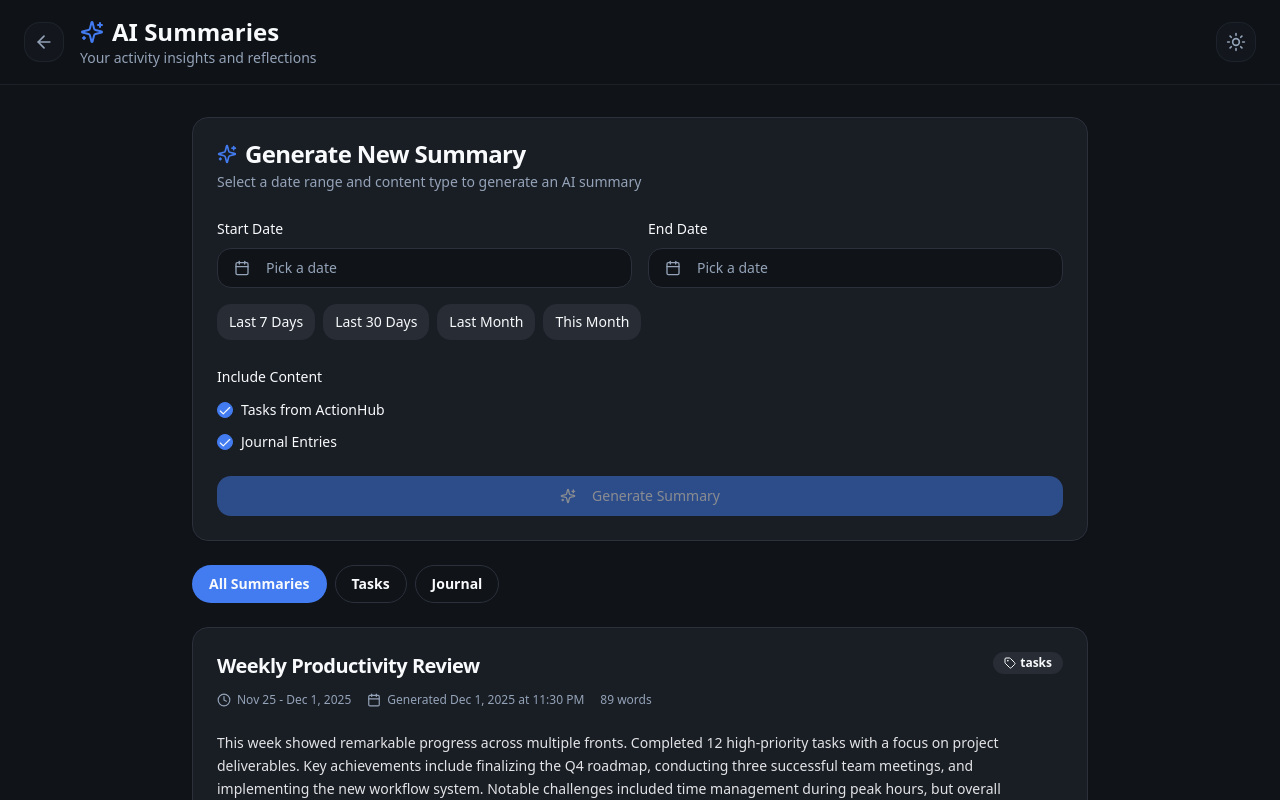
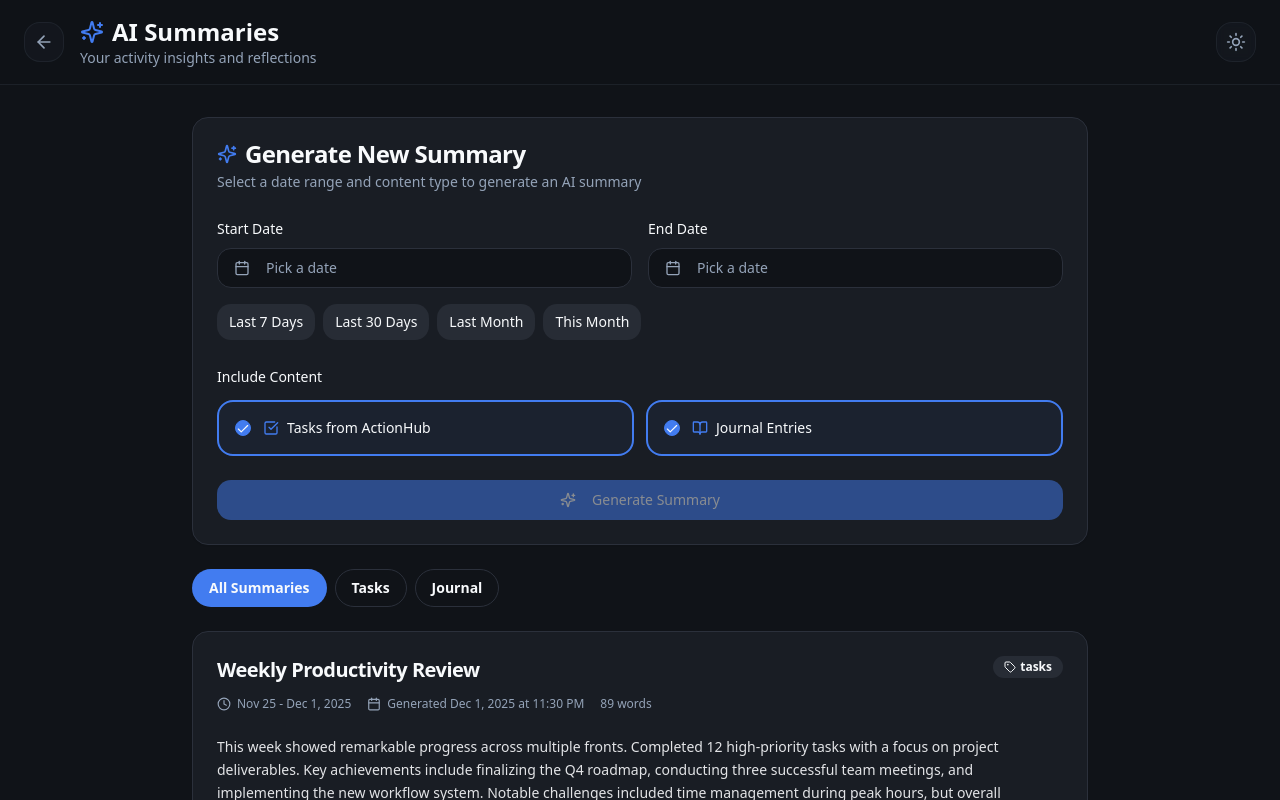
Before and after one commit to digitaltracer/photoshop-form-fix, a React (Vite) app: page /summary in a window 1280 px wide. Shown: the top 800 px of the page. Built offline with nearby package versions, Linux system fonts and the light colour scheme; the HTML template or start-up script is replaced by a standard one.

Commit message:
Refactor AI Summaries Include Content

```diff
--- a/src/pages/Summary.tsx
+++ b/src/pages/Summary.tsx
@@ -1,5 +1,5 @@
 import { useState } from "react";
-import { ArrowLeft, Calendar as CalendarIcon, Clock, Sparkles, Tag } from "lucide-react";
+import { ArrowLeft, Calendar as CalendarIcon, Clock, Sparkles, Tag, CheckSquare, BookOpen } from "lucide-react";
 import { Link } from "react-router-dom";
 import { format, subDays, startOfMonth, endOfMonth, subMonths } from "date-fns";
 import ThemeToggle from "@/components/ThemeToggle";
@@ -217,32 +217,56 @@ const Summary = () => {
               {/* Content Type Selection */}
               <div className="space-y-3">
                 <Label>Include Content</Label>
-                <div className="flex flex-col gap-3">
-                  <div className="flex items-center space-x-2">
+                <div className="grid gap-3 sm:grid-cols-2">
+                  <div
+                    className={cn(
+                      "flex items-center gap-3 p-4 rounded-lg border-2 cursor-pointer transition-all",
+                      includeTasks
+                        ? "border-primary bg-primary/5"
+                        : "border-border bg-card hover:border-border/80"
+                    )}
+                    onClick={() => setIncludeTasks(!includeTasks)}
+                  >
                     <Checkbox
                       id="tasks"
                       checked={includeTasks}
                       onCheckedChange={(checked) => setIncludeTasks(checked as boolean)}
+                      className="pointer-events-none"
                     />
+                    <div className="flex items-center gap-2 flex-1">
+                      <CheckSquare className="w-4 h-4 text-primary" />
                       <Label
                         htmlFor="tasks"
-                      className="text-sm font-normal cursor-pointer"
+                        className="text-sm font-medium cursor-pointer pointer-events-none"
                       >
                         Tasks from ActionHub
                       </Label>
                     </div>
-                  <div className="flex items-center space-x-2">
+                  </div>
+                  <div
+                    className={cn(
+                      "flex items-center gap-3 p-4 rounded-lg border-2 cursor-pointer transition-all",
+                      includeJournal
+                        ? "border-primary bg-primary/5"
+                        : "border-border bg-card hover:border-border/80"
+                    )}
+                    onClick={() => setIncludeJournal(!includeJournal)}
+                  >
                     <Checkbox
                       id="journal"
                       checked={includeJournal}
                       onCheckedChange={(checked) => setIncludeJournal(checked as boolean)}
+                      className="pointer-events-none"
                     />
+                    <div className="flex items-center gap-2 flex-1">
+                      <BookOpen className="w-4 h-4 text-primary" />
                       <Label
                         htmlFor="journal"
-                      className="text-sm font-normal cursor-pointer"
+                        className="text-sm font-medium cursor-pointer pointer-events-none"
                       >
                         Journal Entries
                       </Label>
+                    </div>
                   </div>
                 </div>
               </div>
```
Lines whose indentation alone changed are shown as unchanged.
